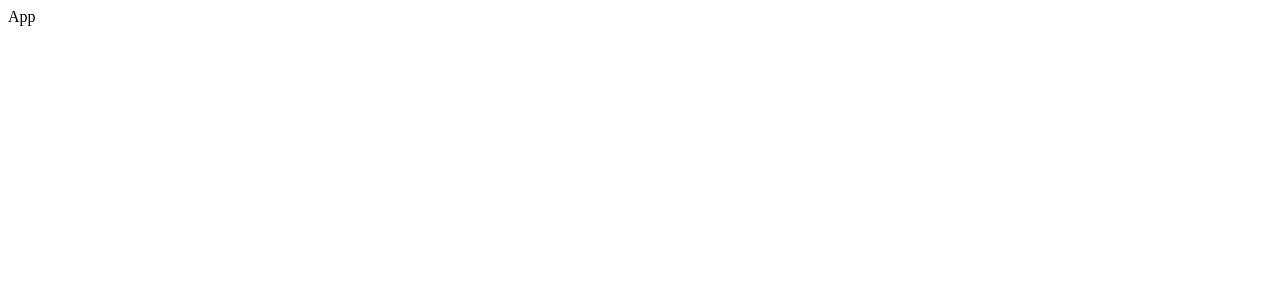
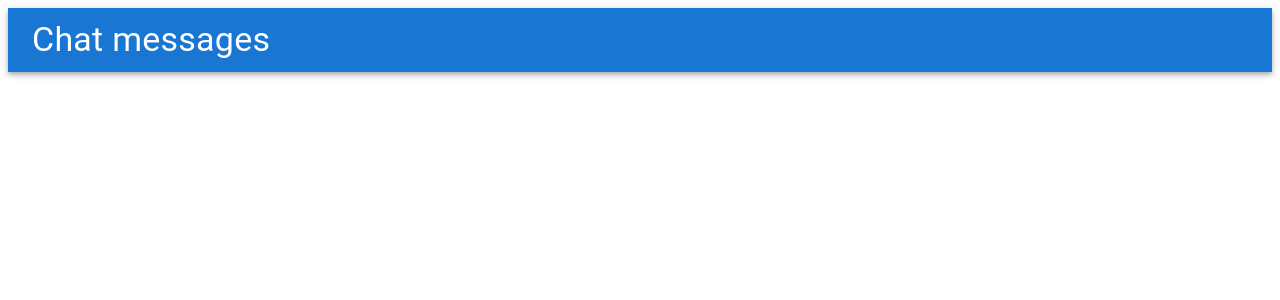
Before and after one commit to NargizMam/chat-labwork-76, a React (Create React App) app in the folder chat-frontend/: page / in a window 1280 px wide. Shown: the top 300 px of the page. Built offline with nearby package versions, Linux system fonts and the light colour scheme.

Commit message:
Верстка шапки страницы и основной страницы

```diff
--- a/chat-frontend/src/App.tsx
+++ b/chat-frontend/src/App.tsx
@@ -1,10 +1,16 @@
 import React from 'react';
+import AppToolbar from "./components/UI/AppToolbar/AppToolbar";
 
 
 function App() {
   return (
     <>
-      App
+        <header>
+            <AppToolbar/>
+        </header>
+        <main>
+
+        </main>
     </>
   );
 }
--- /dev/null
+++ b/chat-frontend/src/components/UI/AppToolbar/AppToolbar.tsx
@@ -0,0 +1,24 @@
+import {AppBar, styled, Toolbar, Typography} from "@mui/material";
+import {Link as NavLink} from "react-router-dom";
+
+const Link = styled(NavLink)({
+    color: 'inherit',
+    textDecoration: 'none',
+    '&:hover': {
+        color: 'inherit',
+    }
+})
+const AppToolbar = () => {
+    return (
+        <AppBar position="sticky" sx={{mb: 2}}>
+            <Toolbar>
+                <Typography variant="h4" component="div" sx={{ flexGrow: 1}}>
+                    <Link to="/">Chat messages</Link>
+                </Typography>
+            </Toolbar>
+        </AppBar>
+
+    )
+};
+
+export default AppToolbar;
```
Also changed, not shown: chat-frontend/src/AxiosApi.ts (added, +7 -0 lines), chat-frontend/src/features/messages/Messages.tsx (added, +35 -0 lines).
